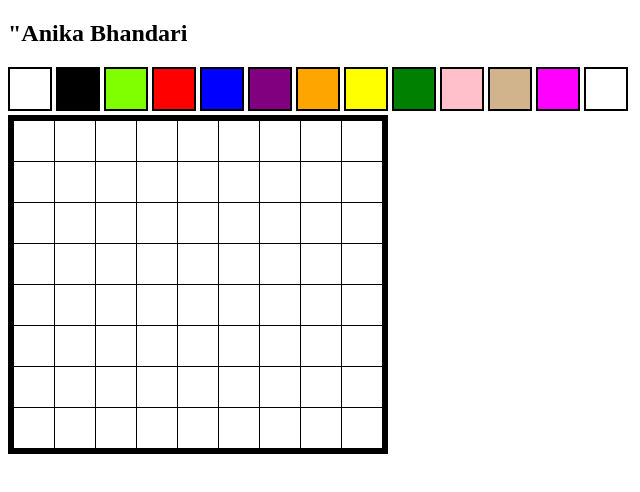
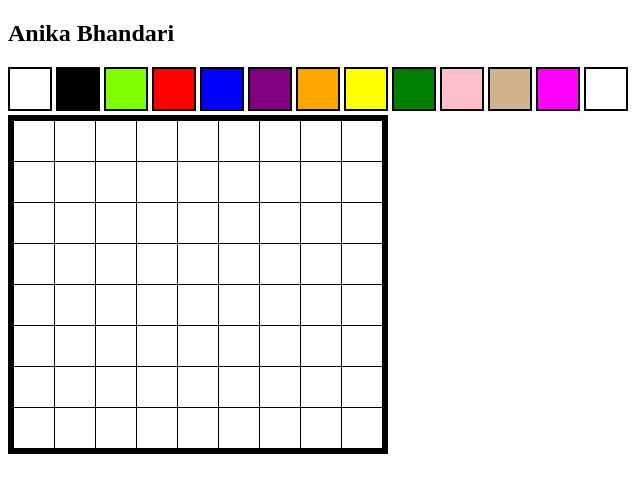
Before and after one commit to anikabhandari16/DMA-2019, a plain HTML site: page index.html in a window 1280 px wide. Shown: the full height of the page, 0-640 px from the left. Drawn offline with Linux system fonts and the light colour scheme.

Commit message:
Update index.html

```diff
--- a/index.html
+++ b/index.html
@@ -5,7 +5,7 @@
   <script src="script.js"></script>
 </head>
 <body>
-<h2>"Anika Bhandari</h2>
+<h2>Anika Bhandari</h2>
 <div id="palette">
   <div class="pen" style="background-color: white;" onclick="setPenColour('white')"></div>
   <div class="pen" style="background-color: black;" onclick="setPenColour('black')"></div>
```
